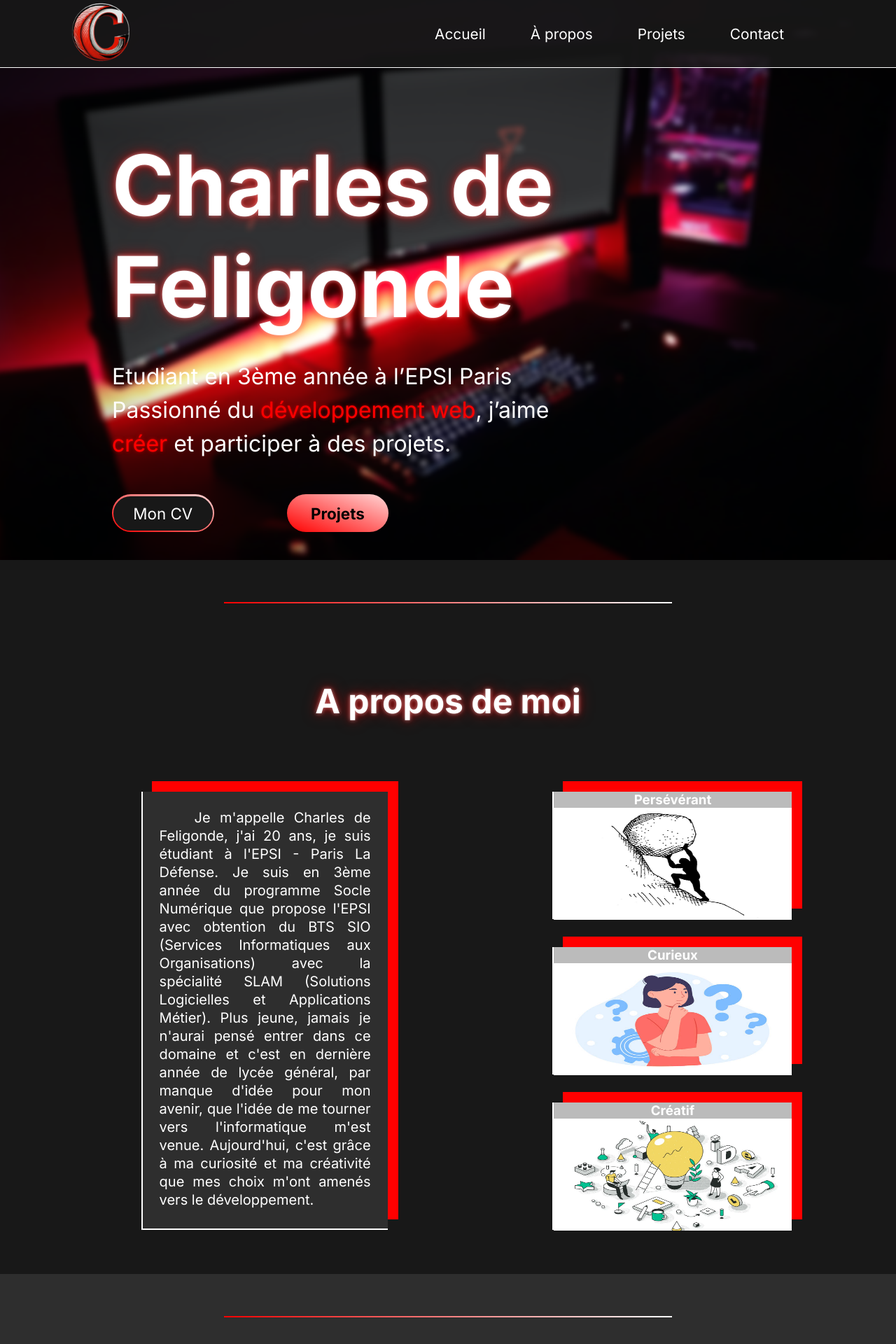
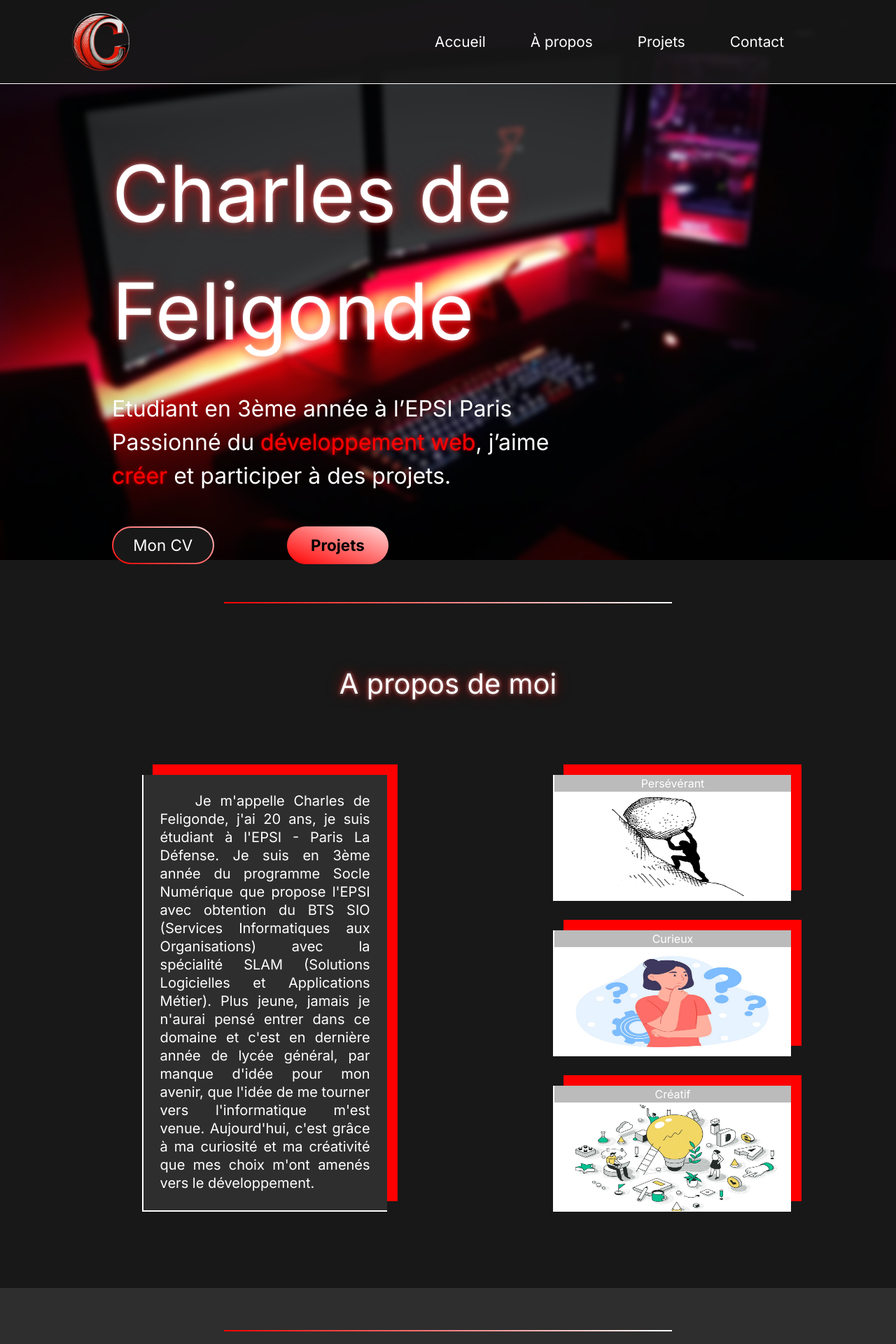
Before and after one commit to Charl2fde/PortfolioNext, a Next.js app in the folder portoflionext/: page / in a window 1280 px wide. Shown: the top 1920 px of the page at 70% size. Built offline with nearby package versions, Linux system fonts and the light colour scheme.

Commit message:
Ajout tailwind footer

```diff
--- a/portoflionext/package.json
+++ b/portoflionext/package.json
@@ -11,6 +11,8 @@
   "dependencies": {
     "@material-tailwind/react": "^2.1.9",
     "@splidejs/react-splide": "^0.7.12",
+    "flowbite": "^2.3.0",
+    "flowbite-react": "^0.7.2",
     "next": "14.1.0",
     "react": "^18",
     "react-dom": "^18"
@@ -19,6 +21,9 @@
     "@types/node": "^20",
     "@types/react": "^18",
     "@types/react-dom": "^18",
+    "autoprefixer": "^10.4.17",
+    "postcss": "^8.4.35",
+    "tailwindcss": "^3.4.1",
     "typescript": "^5"
   }
 }
--- /dev/null
+++ b/portoflionext/postcss.config.js
@@ -0,0 +1,6 @@
+module.exports = {
+  plugins: {
+    tailwindcss: {},
+    autoprefixer: {},
+  },
+}
--- /dev/null
+++ b/portoflionext/src/components/footer/footer.tsx
@@ -0,0 +1,44 @@
+// components/Separator.js
+import React from 'react';
+
+
+const Footer = () => {
+    return (
+
+
+
+
+<footer className="bg-white rounded-lg shadow dark:bg-gray-900 m-4">
+    <div className="w-full max-w-screen-xl mx-auto p-4 md:py-8">
+        <div className="sm:flex sm:items-center sm:justify-between">
+            <a href="https://flowbite.com/" className="flex items-center mb-4 sm:mb-0 space-x-3 rtl:space-x-reverse">
+                <img src="https://flowbite.com/docs/images/logo.svg" className="h-8" alt="Flowbite Logo" />
+                <span className="self-center text-2xl font-semibold whitespace-nowrap dark:text-white">Flowbite</span>
+            </a>
+            <ul className="flex flex-wrap items-center mb-6 text-sm font-medium text-gray-500 sm:mb-0 dark:text-gray-400">
+                <li>
+                    <a href="#" className="hover:underline me-4 md:me-6">About</a>
+                </li>
+                <li>
+                    <a href="#" className="hover:underline me-4 md:me-6">Privacy Policy</a>
+                </li>
+                <li>
+                    <a href="#" className="hover:underline me-4 md:me-6">Licensing</a>
+                </li>
+                <li>
+                    <a href="#" className="hover:underline">Contact</a>
+                </li>
+            </ul>
+        </div>
+        <hr className="my-6 border-gray-200 sm:mx-auto dark:border-gray-700 lg:my-8" />
+        <span className="block text-sm text-gray-500 sm:text-center dark:text-gray-400">© 2023 <a href="https://flowbite.com/" className="hover:underline">Flowbite™</a>. All Rights Reserved.</span>
+    </div>
+</footer>
+
+
+
+
+    );
+};
+
+export default Footer;
--- a/portoflionext/src/pages/index.tsx
+++ b/portoflionext/src/pages/index.tsx
@@ -8,6 +8,7 @@ import Css from "@/components/skills/css";
 import Php from "@/components/skills/php";
 import Js from "@/components/skills/js";
 import Sql from "@/components/skills/sql";
+import Footer from "@/components/footer/footer";
 
 const inter = Inter({ subsets: ["latin"] });
 
@@ -68,7 +69,7 @@ export default function Home() {
                 <div className={styles["flip-card-inner"]}>
                   <div className={styles["flip-card-front"]}>
                     <h1>Persévérant</h1>
-                    <img src="images/persévérance.jpg" alt="curieux" width={340} height={160} />
+                    <img src="images/persévérance.jpg" alt="curieux"/>
                   </div>
                   <div className={styles["flip-card-back"]}>
                     <p>La persévérance est essentielle pour les développeurs car elle les aide à surmonter les obstacles, à trouver des solutions alternatives et à tenir face aux problèmes complexes.
@@ -81,7 +82,7 @@ export default function Home() {
                 <div className={styles["flip-card-inner"]}>
                   <div className={styles["flip-card-front"]}>
                     <h1>Curieux</h1>
-                    <img src="images/curieux.jpg" alt="curieux" width={340} height={160} />
+                    <img src="images/curieux.jpg" alt="curieux" />
                   </div>
                   <div className={styles["flip-card-back"]}>
                     <p>La curiosité est essentielle pour un développeur car elle stimule l'apprentissage continu, la créativité et la prise de risque.
@@ -94,11 +95,11 @@ export default function Home() {
                 <div className={styles["flip-card-inner"]}>
                   <div className={styles["flip-card-front"]}>
                     <h1>Créatif</h1>
-                    <img src="images/créativité.webp" alt="Avatar" width={340} height={160} />
+                    <img src="images/créativité.webp" alt="Avatar"/>
                   </div>
                   <div className={styles["flip-card-back"]}>
-                    <p>La créativité est importante pour un développeur car elle permet de trouver des solutions originales et d'offrir une expérience utilisateur exceptionnelle.
-                      La créativité permet également de se démarquer en proposant des fonctionnalités uniques et innovantes.</p>
+                    <p>La créativité est importante pour un développeur, elle permet de trouver des solutions originales et d'offrir une expérience utilisateur exceptionnelle.
+                      La créativité permet de se démarquer en proposant des fonctionnalités uniques et innovantes.</p>
                   </div>
                 </div>
               </div>
@@ -136,12 +137,13 @@ export default function Home() {
           </div>
         </section>
         <section className={styles.containerProjets}>
-          <Separator/>
+          <Separator />
           <div className={styles.titleProjets}>
             <h1>Projets</h1>
           </div>
         </section>
       </main>
+      <Footer/>
     </>
   );
 }
--- a/portoflionext/src/styles/Home.module.css
+++ b/portoflionext/src/styles/Home.module.css
@@ -14,14 +14,14 @@
 }
 
 .titleHomePage {
-    font-size: 5rem;
+    font-size: 7rem;
     color: rgb(255, 255, 255);
     margin-top: 12rem;
     margin-left: 10rem;
     margin-bottom: 2rem;
     text-shadow: 0px 0px 5px rgba(255, 255, 255, 0.5),
-        0 0 10px rgba(255, 0, 0, 0.5),
-        0 0 20px rgba(255, 0, 0, 0.5);
+        0 0 15px rgba(255, 0, 0, 0.5),
+        0 0 25px rgba(255, 0, 0, 0.5);
 }
 
 .descritpionHomePage {
@@ -58,7 +58,7 @@
 .buttonCV {
     background: rgb(24, 24, 24);
     border-radius: 58px;
-    padding: 0.7rem 1.8rem;
+    padding: 0.5rem 1.8rem;
     color: rgb(255, 255, 255);
 }
 
@@ -85,7 +85,7 @@
 /* A propos */
 
 .containerApropos {
-    height: 60rem;
+    height: 65rem;
     width: 100%;
     background-color: rgb(24, 24, 24);
     padding-top: 60px;
@@ -93,8 +93,8 @@
 
 .titleApropos {
     text-align: center;
-    font-size: 2rem;
-    margin-top: 110px;
+    font-size: 2.5rem;
+    margin-top: 85px;
     color: rgb(255, 255, 255);
     text-shadow: 0px 0px 5px rgba(255, 255, 255, 0.5),
         0 0 10px rgba(255, 0, 0, 0.5),
@@ -158,6 +158,11 @@
     /* Remove this if you don't want the 3D effect */
 }
 
+.flip-card img {
+    width: 100%;
+    height: 155px;
+}
+
 /* This container is needed to position the front and back side */
 .flip-card-inner {
     position: relative;
@@ -200,7 +205,7 @@
 }
 
 .flip-card-back p {
-    padding: 4% 6%;
+    padding: 2% 6% 6% 5%;
 }
 
 /* compétences */
@@ -214,8 +219,8 @@
 
 .titleCompétences {
     text-align: center;
-    font-size: 2rem;
-    margin-top: 110px;
+    font-size: 2.5rem;
+    margin-top: 85px;
     color: rgb(255, 255, 255);
     text-shadow: 0px 0px 5px rgba(255, 255, 255, 0.5),
         0 0 10px rgba(255, 0, 0, 0.5),
@@ -247,6 +252,7 @@
 
 .progressCard h2 {
     color: #ffffff;
+    font-size: 1.6rem;
     text-shadow: 0px 0px 5px rgba(255, 255, 255, 0.5),
         0 0 10px rgba(255, 0, 0, 0.5),
         0 0 20px rgba(255, 0, 0, 0.5);
@@ -262,8 +268,8 @@
 
 .titleProjets {
     text-align: center;
-    font-size: 2rem;
-    margin-top: 110px;
+    font-size: 2.5rem;
+    margin-top: 85px;
     color: rgb(255, 255, 255);
     text-shadow: 0px 0px 5px rgba(255, 255, 255, 0.5),
         0 0 10px rgba(255, 0, 0, 0.5),
--- a/portoflionext/src/styles/NavBar.module.css
+++ b/portoflionext/src/styles/NavBar.module.css
@@ -7,7 +7,7 @@
     background: rgb(24, 24, 24, 0.9);
     padding: 0.5rem 0rem;
     color: #fff;
-    height: 10vh;
+    height: 15vh;
     width: 100%;
     position: fixed;
     border-bottom: 1px rgb(255, 255, 255) solid;
--- a/portoflionext/src/styles/globals.css
+++ b/portoflionext/src/styles/globals.css
@@ -1,3 +1,7 @@
+@tailwind base;
+@tailwind components;
+@tailwind utilities;
+
 *{
     padding: 0%;
     margin: 0%;
--- /dev/null
+++ b/portoflionext/tailwind.config.js
@@ -0,0 +1,15 @@
+/** @type {import('tailwindcss').Config} */
+module.exports = {
+  content: [
+    "./node_modules/flowbite-react/lib/**/*.js",
+    "./app/**/*.{js,ts,jsx,tsx,mdx}",
+    "./pages/**/*.{js,ts,jsx,tsx,mdx}",
+    "./components/**/*.{js,ts,jsx,tsx,mdx}",
+  ],
+  theme: {
+    extend: {},
+  },
+  plugins: [
+    require("flowbite/plugin")
+  ],
+}
```
Also changed, not shown: portoflionext/src/components/slider/slider.tsx (added), 2 other files (tests, documents, lock files or other folders).
